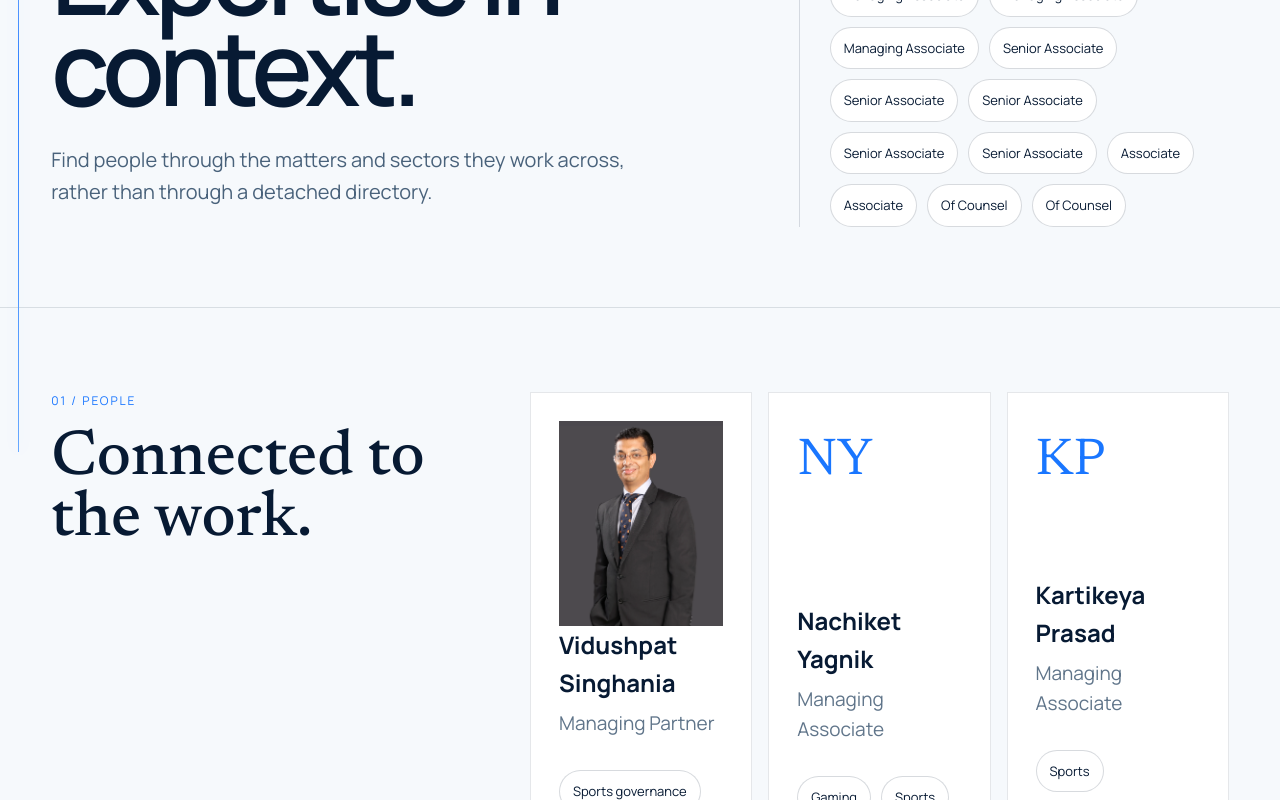
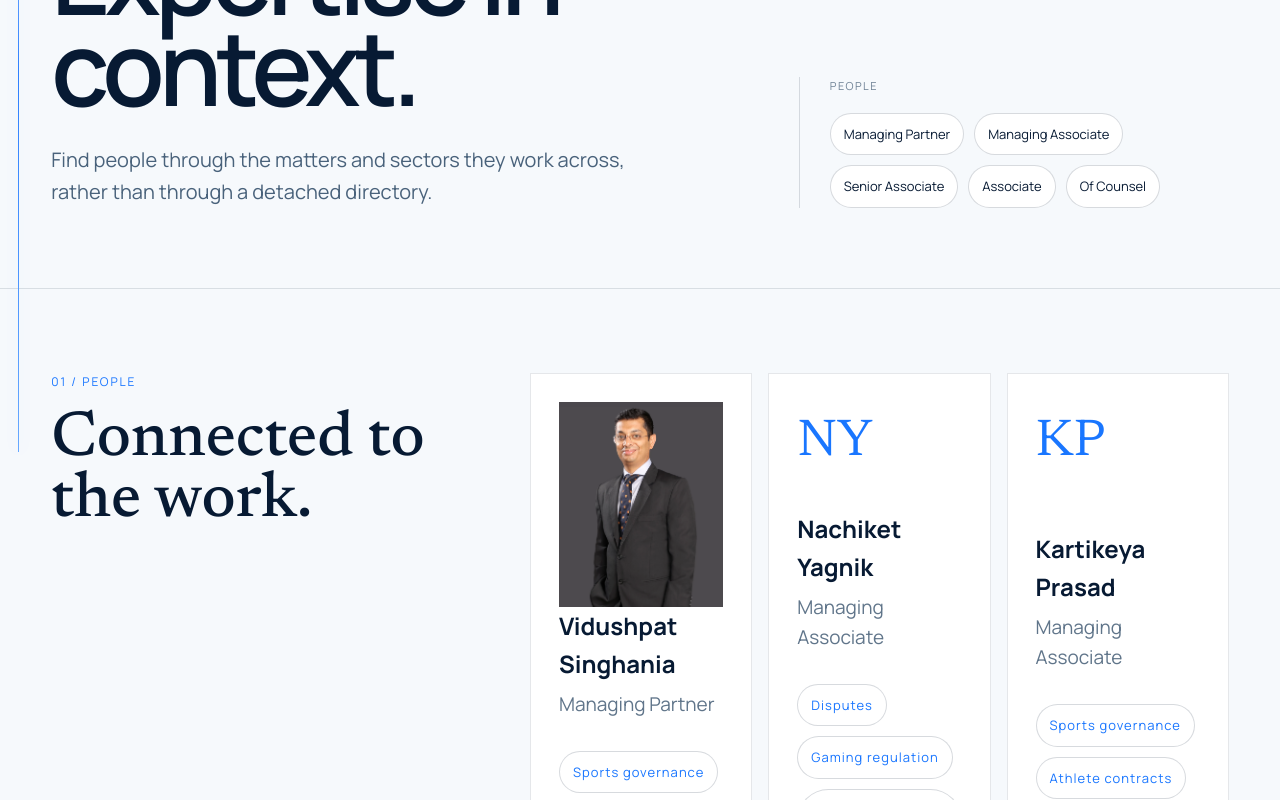
Before and after one commit to gthawani-del/ProjectKR, a Next.js app: page /people in a window 1280 px wide. Shown: the part 320-1120 px from the top of the page. Built offline with nearby package versions, Linux system fonts and the light colour scheme.

Commit message:
Link people directory cards to concrete matters

```diff
--- a/app/people/page.tsx
+++ b/app/people/page.tsx
@@ -2,11 +2,12 @@ import Image from 'next/image';
 import Link from 'next/link';
 import InternalShell from '@/components/InternalShell';
 import { lawyers } from '@/data/siteData';
+import { matters } from '@/data/contentData';
 import { peopleImages } from '@/data/imageAssets';
 
 export default function PeoplePage(){
   return <InternalShell><main>
-    <section className="internal-hero"><div><div className="internal-kicker">People</div><h1>Expertise in context.</h1><p>Find people through the matters and sectors they work across, rather than through a detached directory.</p></div><aside className="internal-side"><small>People</small><div className="tag-list">{lawyers.map(l=><span className="tag" key={l.id}>{l.role}</span>)}</div></aside></section>
-    <section className="internal-section"><div className="section-grid"><div><div className="section-label">01 / People</div><h2>Connected to the work.</h2></div><div className="people-context">{lawyers.map(l=><article className="person-node" key={l.id}>{peopleImages[l.id]?<div className="lawyerPortrait"><Image src={peopleImages[l.id]} alt={l.name} fill sizes="(max-width: 768px) 88vw, 28vw" /></div>:<div className="initials">{l.initials}</div>}<h3>{l.name}</h3><p>{l.role}</p><div className="tag-list">{l.worksAcross.map(x=><span className="tag" key={x}>{x}</span>)}</div><Link href={`/people/${l.id}`}>View profile →</Link></article>)}</div></div></section>
-  </main></InternalShell>
+    <section className="internal-hero"><div><div className="internal-kicker">People</div><h1>Expertise in context.</h1><p>Find people through the matters and sectors they work across, rather than through a detached directory.</p></div><aside className="internal-side"><small>People</small><div className="tag-list">{[...new Set(lawyers.map(l=>l.role))].map(role=><span className="tag" key={role}>{role}</span>)}</div></aside></section>
+    <section className="internal-section"><div className="section-grid"><div><div className="section-label">01 / People</div><h2>Connected to the work.</h2></div><div className="people-context">{lawyers.map(l=>{const connected=matters.filter(m=>m.lawyerIds.includes(l.id));return <article className="person-node" key={l.id}>{peopleImages[l.id]?<div className="lawyerPortrait"><Image src={peopleImages[l.id]} alt={l.name} fill sizes="(max-width: 768px) 88vw, 28vw" /></div>:<div className="initials">{l.initials}</div>}<h3>{l.name}</h3><p>{l.role}</p><div className="tag-list">{connected.length?connected.slice(0,4).map(m=><Link className="tag" href={`/matters/${m.id}`} key={m.id}>{m.name}</Link>):l.worksAcross.slice(0,3).map(x=><span className="tag" key={x}>{x}</span>)}</div><Link href={`/people/${l.id}`}>View profile →</Link></article>})}</div></div></section>
+  </main></InternalShell>;
 }
```
